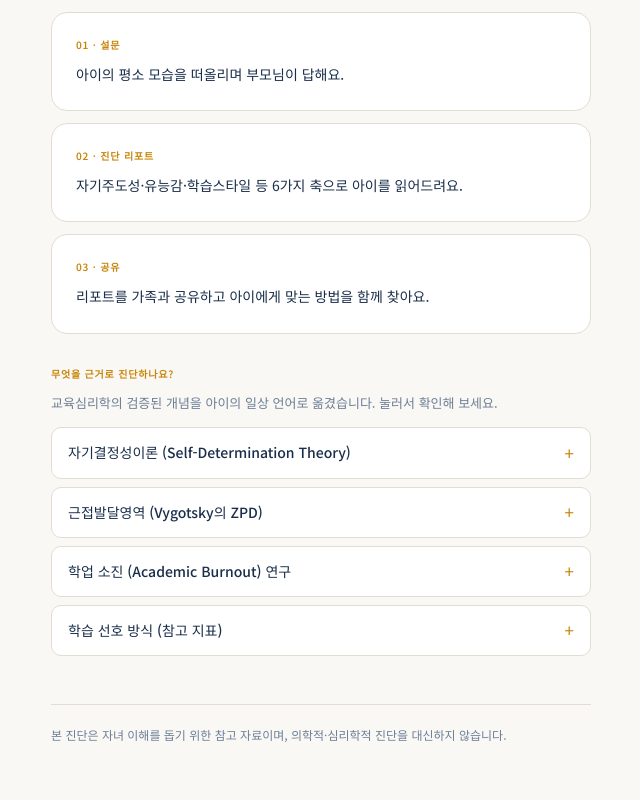
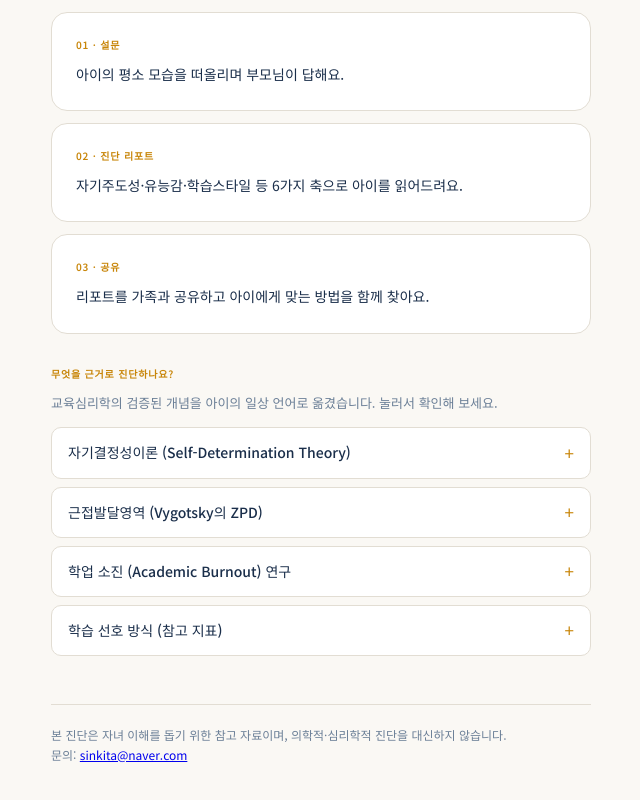
Before and after one commit to intelier/learnmatch, a Next.js app: page / in a window 1280 px wide. Shown: the part 1032-1832 px from the top of the page, without its empty margins (319-959 px from the left). Built offline with nearby package versions, Linux system fonts and the light colour scheme.

Commit message:
랜딩 페이지 하단에 문의 이메일 추가
면책 문구와 같은 위치(D-10에서 확정된 유일한 면책 노출 지점)에
mailto 링크로 배치.

```diff
--- a/app/page.tsx
+++ b/app/page.tsx
@@ -132,6 +132,8 @@ export default function Home() {
       >
         본 진단은 자녀 이해를 돕기 위한 참고 자료이며, 의학적·심리학적 진단을
         대신하지 않습니다.
+        <br />
+        문의: <a href="mailto:sinkita@naver.com">sinkita@naver.com</a>
       </footer>
     </main>
   );
```
